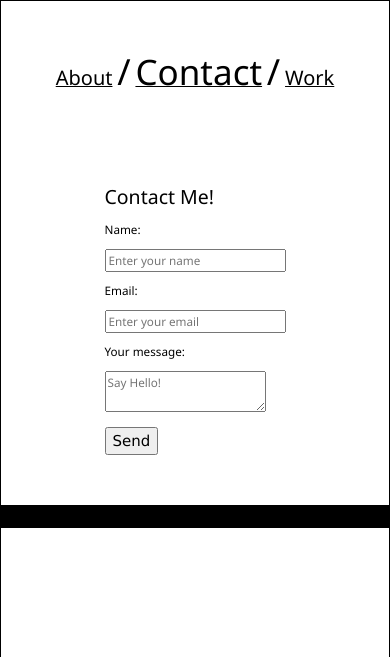
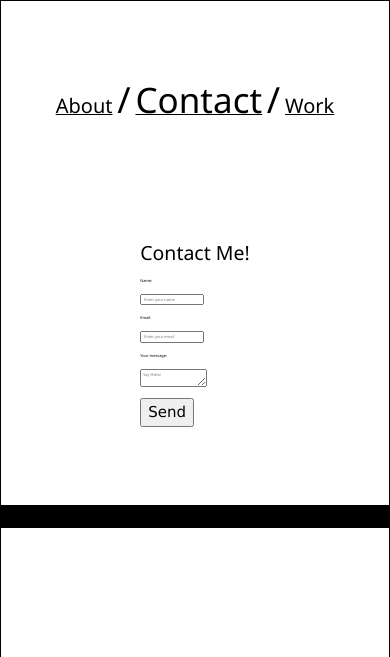
Before and after one commit to Adam-Chou/Portfolio-Project, a plain HTML site: page Prototype_Portfolio/index.html in a window 390 px wide. Shown: the part 1604-2261 px from the top of the page. Drawn offline with nearby package versions, Linux system fonts and the light colour scheme.

Commit message:
Update mobile.css

```diff
--- a/Prototype_Portfolio/css/mobile.css
+++ b/Prototype_Portfolio/css/mobile.css
@@ -29,7 +29,7 @@
 .contact_content form h1{
     font-size: 5vw;
 }.contact_content form  h3{
-    font-size: 3vw;
+    font-size: 1vw;
 }
 
 .about_text h3{
```
